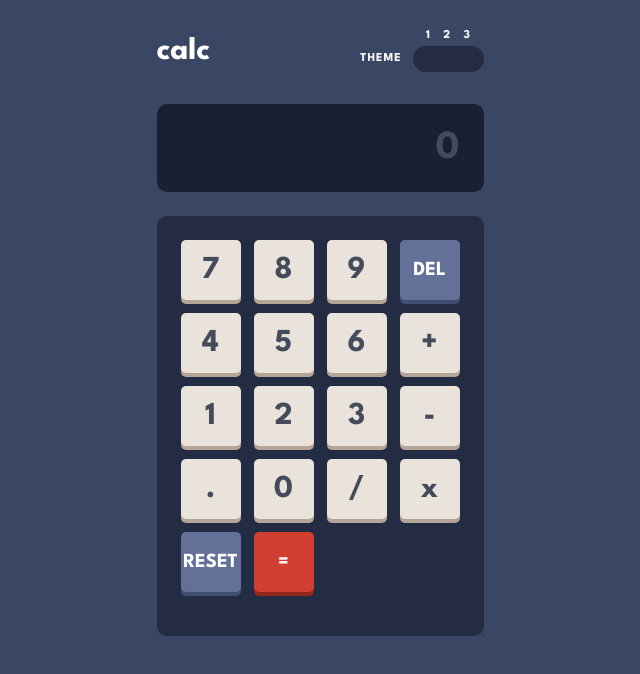
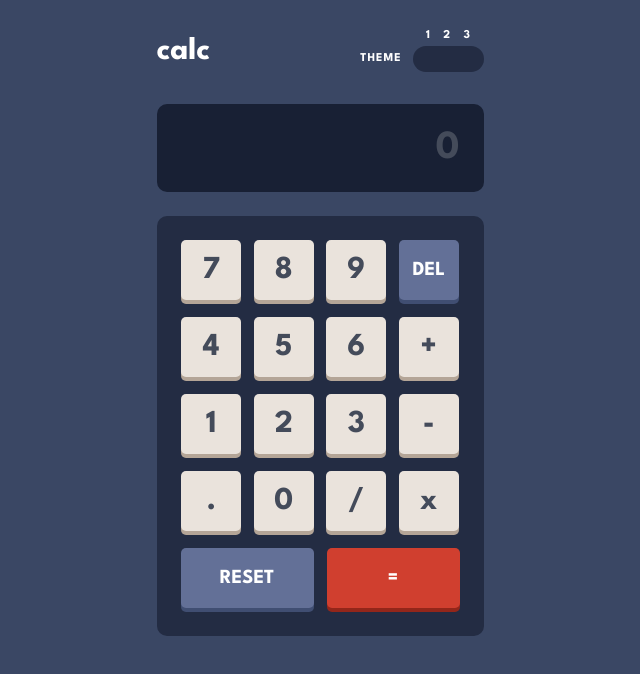
Before and after one commit to kashifawan981/calculator-app, a React (Create React App) app: page / in a window 1280 px wide. Shown: the top 674 px of the page, without its empty margins (320-960 px from the left). Built offline with nearby package versions, Linux system fonts and the light colour scheme.

Commit message:
:lipstick: css for the keypad all done, and all the calculations are working perfectly

```diff
--- a/src/components/CalcKeypad/CalcButton.jsx
+++ b/src/components/CalcKeypad/CalcButton.jsx
@@ -1,32 +1,28 @@
-import style from "./CalcButton.module.css"
+import style from "./CalcButton.module.css";
 
 import React from "react";
 
 export const CalcButton = ({ value, onClick }) => {
-
-
-  const specialButtons = ['RESET', 'DEL', '='];
+  const specialButtons = ["DEL"];
   let buttonClass;
 
-  if (specialButtons.includes(value)) {
-    if (value === 'RESET') {
-      buttonClass = style.blueButtons;
-    } else if (value === 'DEL') {
-      buttonClass = style.blueButtons;
-    } else if (value === '=') {
-      buttonClass = style.redButton;
+  if (value === "RESET") {
+    buttonClass = style.resetButton;
+  } else if (value === "=") {
+    buttonClass = style.equalButton;
+  } else if (specialButtons.includes(value)) {
+    if (value === "DEL") {
+      buttonClass = style.deleteButton;
     }
   } else {
     buttonClass = style.regButton;
   }
 
   return (
-    <div >
+    <div>
       <button className={buttonClass} onClick={() => onClick(value)}>
         {value === "*" ? "x" : value}
       </button>
     </div>
   );
 };
-
-// export default CalcButton;
--- a/src/components/CalcKeypad/CalcButton.module.css
+++ b/src/components/CalcKeypad/CalcButton.module.css
@@ -1,24 +1,3 @@
-/* .buttonsContainer {
-    height: 27.9rem;
-    gap: 1.3rem;
-    display: grid;
-    grid-template-columns: repeat(4, 1fr);
-    grid-template-rows: repeat(5, 1fr);
-  }
-
-  .buttonsContainer button {
-    height: 6.4rem;
-    width: 6rem;
-    font-size: 3.2rem;
-  } */
-
-/* .buttonsContainer button:nth-of-type(4),
-  button:nth-of-type(17),
-  button:nth-of-type(18) {
-    font-size: 2rem;
-    text-transform: uppercase;
-  } */
-
 .regButton {
   height: 6rem;
   width: 6rem;
@@ -30,19 +9,7 @@
   box-shadow: 0 0.4rem 0 var(--key-shadow3-theme1);
 }
 
-.redButton {
-  height: 6rem;
-  width: 6rem;
-  font-size: 2rem;
-  color: var(--text2-theme1);
-  background-color: var(--key-background2-theme1);
-  border: unset;
-  border-radius: 0.5rem;
-  box-shadow: 0.4rem;
-  box-shadow: 0 0.4rem 0 var(--key-shadow2-theme1);
-}
-
-.blueButtons {
+.deleteButton {
   height: 6rem;
   width: 6rem;
   font-size: 2rem;
@@ -53,6 +20,25 @@
   box-shadow: 0 0.4rem 0 var(--key-shadow1-theme1);
 }
 
-.spanButton {
+.resetButton {
+  height: 6rem;
+  width: 13.3rem;
+  font-size: 2rem;
+  background-color: var(--key-background1-theme1);
+  color: var(--text2-theme1);
+  border: unset;
+  border-radius: 0.5rem;
+  box-shadow: 0 0.4rem 0 var(--key-shadow1-theme1);
+}
 
+.equalButton {
+  height: 6rem;
+  width: 13.3rem;
+  font-size: 2rem;
+  color: var(--text2-theme1);
+  background-color: var(--key-background2-theme1);
+  border: unset;
+  border-radius: 0.5rem;
+  box-shadow: 0.4rem;
+  box-shadow: 0 0.4rem 0 var(--key-shadow2-theme1);
 }
--- a/src/components/CalcKeypad/CalcKeypad.jsx
+++ b/src/components/CalcKeypad/CalcKeypad.jsx
@@ -25,8 +25,6 @@ export const CalcKeypad = ({
     "0",
     "/",
     "*",
-    "RESET",
-    "=",
   ];
 
   return (
@@ -36,18 +34,14 @@ export const CalcKeypad = ({
           <CalcButton
             key={value}
             value={value}
-            onClick={
-              value === "RESET"
-                ? handleReset
-                : value === "DEL"
-                ? handleDelete
-                : handleButtonClick
-            }
+            onClick={value === "DEL" ? handleDelete : handleButtonClick}
           />
         ))}
+      </div>
+      <div className={style.buttonsContainer2}>
+        <CalcButton value="RESET" onClick={handleReset} />
+        <CalcButton value="=" onClick={handleButtonClick} />
       </div>
     </div>
   );
 };
-
-// export default CalcKeypad;
--- a/src/components/CalcKeypad/CalcKeypad.module.css
+++ b/src/components/CalcKeypad/CalcKeypad.module.css
@@ -1,29 +1,24 @@
 .keypadContainer {
   background-color: var(--background-toggle-keypad-theme1);
-  max-width: 32.7rem;
-  min-height: 42rem;
+  width: 32.7rem;
+  height: 42rem;
   margin: auto;
   border-radius: 1rem;
   padding: 2.4rem;
 }
 
 .buttonsContainer {
-  height: 27.9rem;
+  display: grid;
+  grid-column-gap: 1.1rem;
+  grid-row-gap: 1.7rem;
+  justify-items: center;
+  grid-template-columns: repeat(4, 1fr);
+  grid-template-rows: repeat(4, 1fr);
+}
+
+.buttonsContainer2 {
+  margin-top: 17px;
   gap: 1.3rem;
   display: grid;
-  grid-template-columns: repeat(4, 1fr);
-  grid-template-rows: repeat(5, 1fr);
+  grid-template-columns: repeat(2, 1fr);
 }
-
-.button {
-  height: 6.4rem;
-  width: 6rem;
-  font-size: 3.2rem;
-}
-
-.buttonsContainer button:nth-of-type(4),
-button:nth-of-type(17),
-button:nth-of-type(18) {
-  font-size: 2rem;
-  text-transform: uppercase;
-}
```
